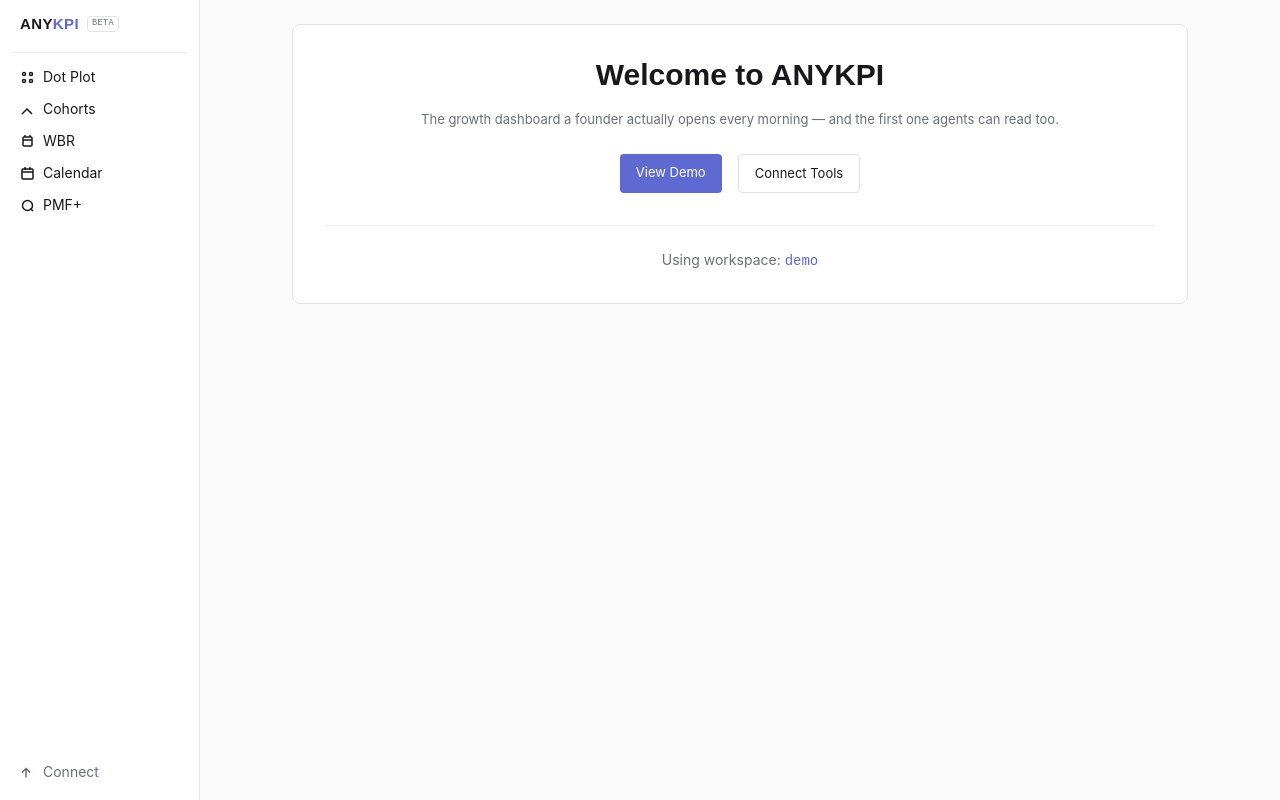
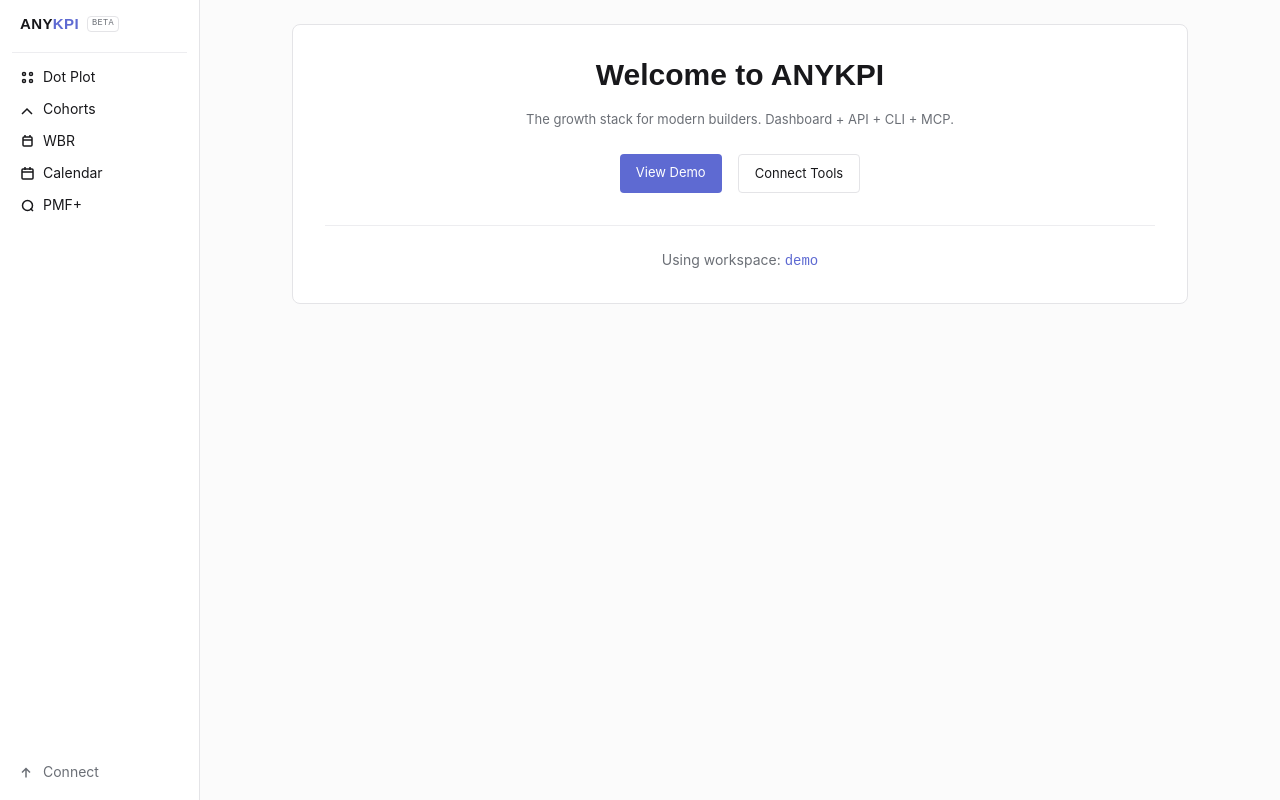
Before and after one commit to dillon-wyrld/anykpi, a Next.js app: page / in a window 1280 px wide. Built offline with nearby package versions, Linux system fonts and the light colour scheme.

Commit message:
Update home page with official tagline
Co-authored-by: dillon-wyrld <dillon-wyrld@users.noreply.github.com>

```diff
--- a/src/app/page.tsx
+++ b/src/app/page.tsx
@@ -96,7 +96,7 @@ function HomeContent() {
               Welcome to ANYKPI
             </h2>
             <p className="text-sub mb-6">
-              The growth dashboard a founder actually opens every morning — and the first one agents can read too.
+              The growth stack for modern builders. Dashboard + API + CLI + MCP.
             </p>
             <div className="flex gap-4 justify-center">
               <Link
```
